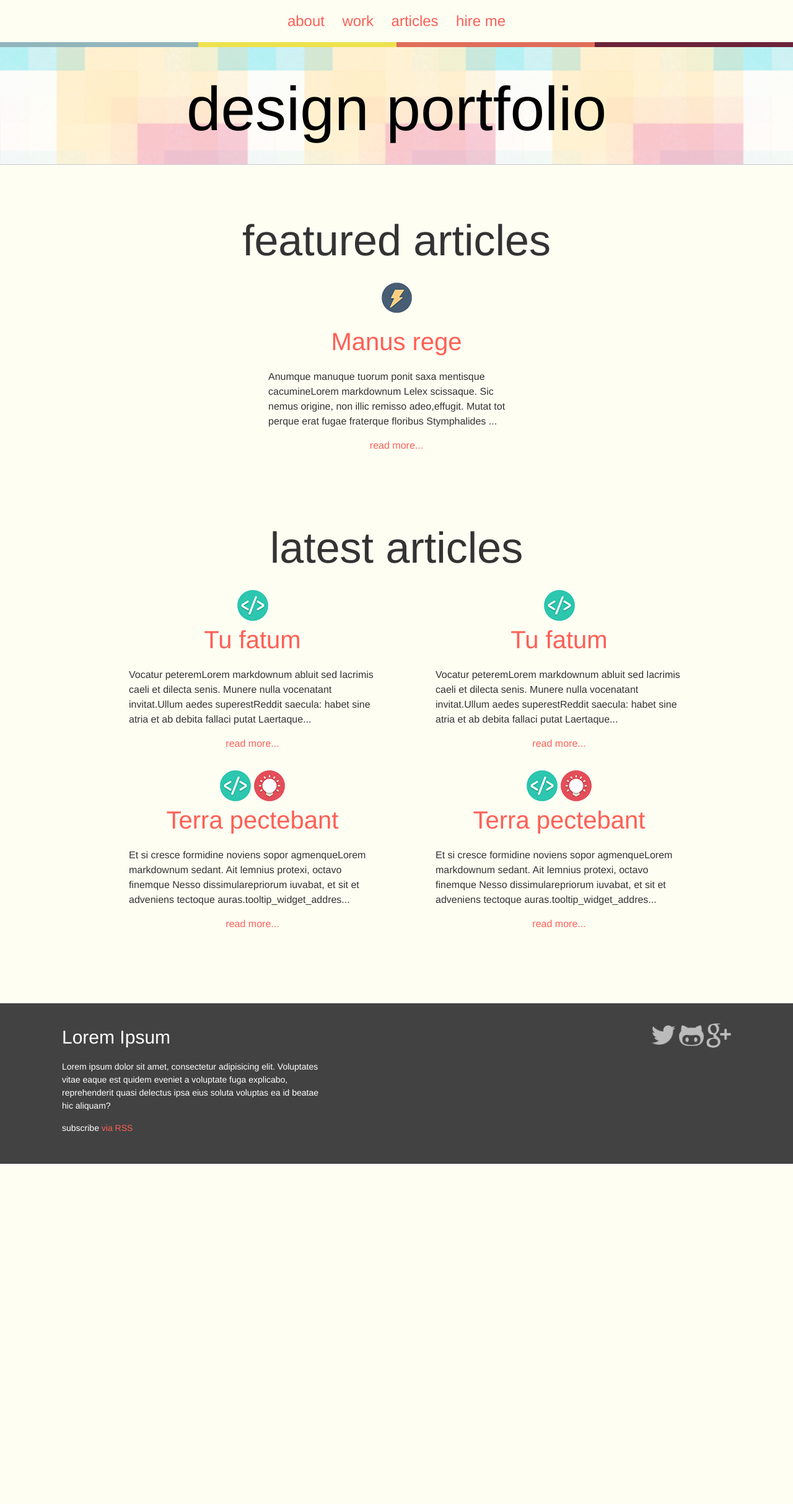
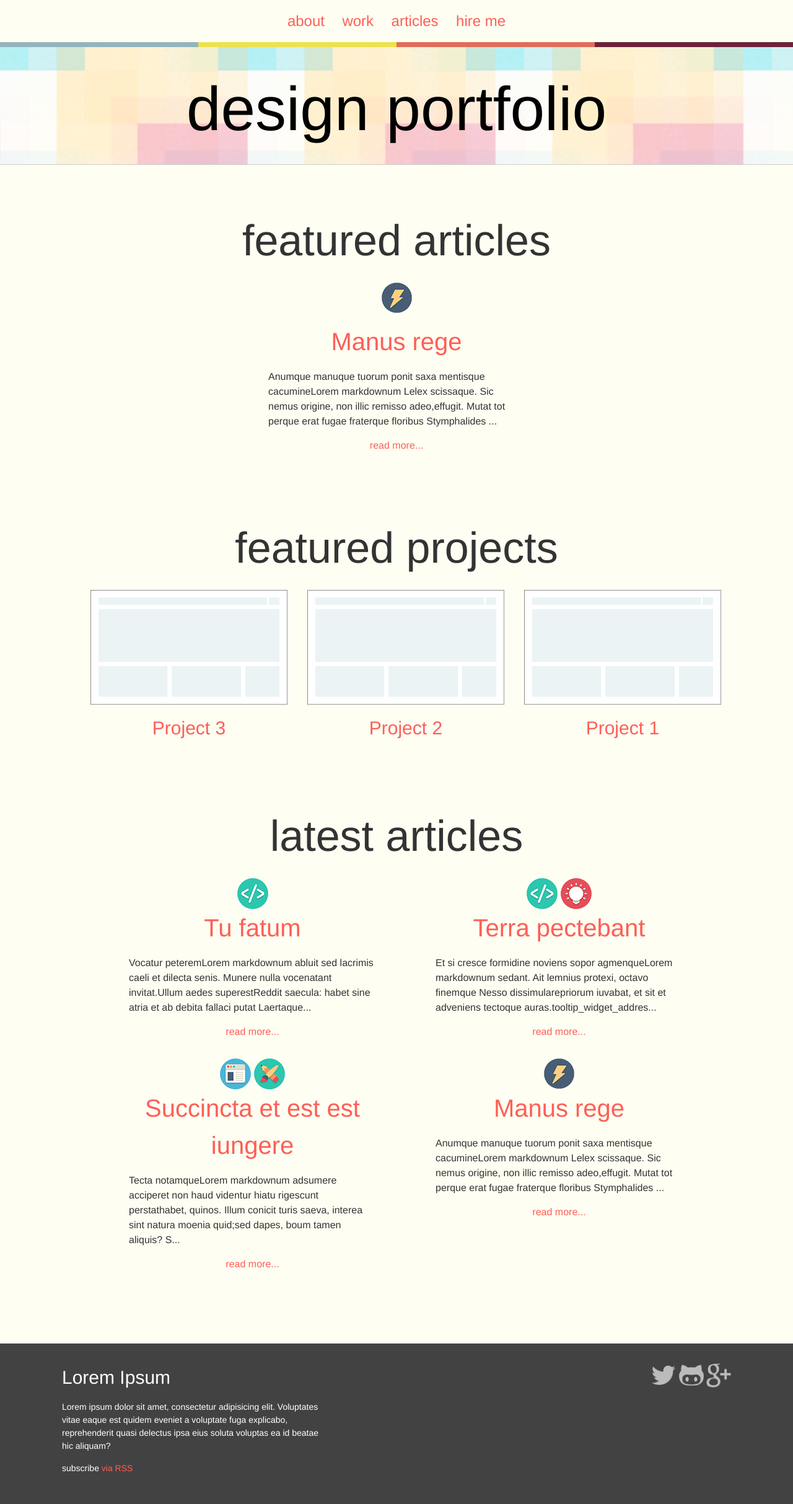
Before and after one commit to coltborg/designer-portfolio, a Jekyll site: the page built from index.html, in a window 1280 px wide. Shown: the whole page at 62% size. Built offline with Jekyll 4.4.1, drawn with Linux system fonts in a browser that asks for light colours; before the commit the page ends 1878 px from its top, so only the background shows below that.

Commit message:
Created featured projects

```diff
--- /dev/null
+++ b/_includes/project.html
@@ -0,0 +1,10 @@
+<li class="project">
+  <a href="{{ project.url }}">
+    <figure>
+      <img src="{{ project.featured_image }}" alt="Thumbnail for {{ project.title }}">
+      <figcaption class="project-caption">
+        {{ project.title }}
+      </figcaption>
+    </figure>
+  </a>
+</li>
--- a/_posts/project/2016-01-03-project-1.markdown
+++ b/_posts/project/2016-01-03-project-1.markdown
@@ -1,8 +1,10 @@
 ---
 layout: post
-title:  "Succincta et est est iungere"
+title:  "Project 1"
 date:   2016-01-03 10:00:00 -0600
 categories: project
+featured: true
+featured_image: "images/project.png"
 tags: layout design
 ---
 
--- a/_posts/project/2016-01-04-project-2.markdown
+++ b/_posts/project/2016-01-04-project-2.markdown
@@ -1,8 +1,9 @@
 ---
 layout: post
-title:  "Terra pectebant"
+title:  "Project 2"
 date:   2016-01-04 15:00:00 -0600
 categories: project
+featured_image: "images/project.png"
 tags: code inspiration
 ---
 
--- a/_posts/project/2016-01-05-project-3.markdown
+++ b/_posts/project/2016-01-05-project-3.markdown
@@ -1,7 +1,8 @@
 ---
 layout: post
-title:  "Tu fatum"
+title:  "Project 3"
 date:   2016-01-05 12:00:00 -0600
+featured_image: "images/project.png"
 categories: project
 tag: code
 ---
--- /dev/null
+++ b/_sass/components/_project.scss
@@ -0,0 +1,17 @@
+.project-list {
+  @extend %clearfix;
+  padding: 0;
+  list-style: none;
+}
+
+.project {
+  float: left;
+  width: 33.33%;
+  padding: 0 1em;
+  text-align: center;
+}
+
+.project-caption {
+  margin-top: 0.5em;
+  font-size: $h3-font-size;
+}
--- a/css/main.scss
+++ b/css/main.scss
@@ -65,6 +65,7 @@
         "layout",
         "syntax-highlighting",
         "gradient-bar",
-        "components/post"
+        "components/post",
+        "components/project"
 
 ;
--- a/index.html
+++ b/index.html
@@ -9,7 +9,7 @@
     <div class="wrapper">
       <h1>featured articles</h1>
       {% assign count = 0 %}
-        {% for post in site.posts %}
+        {% for post in site.categories['blog'] %}
           {% if post.featured == true and count < 1%}
             <div class="post post-featured">
               {% include post.html %}
@@ -21,12 +21,22 @@
   </section>
 
   <!-- seation for featured projects -->
+  <section class="site-section">
+    <h1>featured projects</h1>
+    <ul class="project-list">
+      {% for project in site.categories['project'] | limit: 3 %}
+        {% include project.html %}
+      {% endfor %}
+
+    </ul>
+  </section>
+
   <!-- seation for latest articles -->
   <section class="site-section site-section-last">
     <div class="wrapper">
       <h1>latest articles</h1>
       <ul class="post-list">
-        {% for post in site.posts | limit: 4 %}
+        {% for post in site.categories['blog'] | limit: 4 %}
           <li class="post">
             {% include post.html %}
           </li>
```
